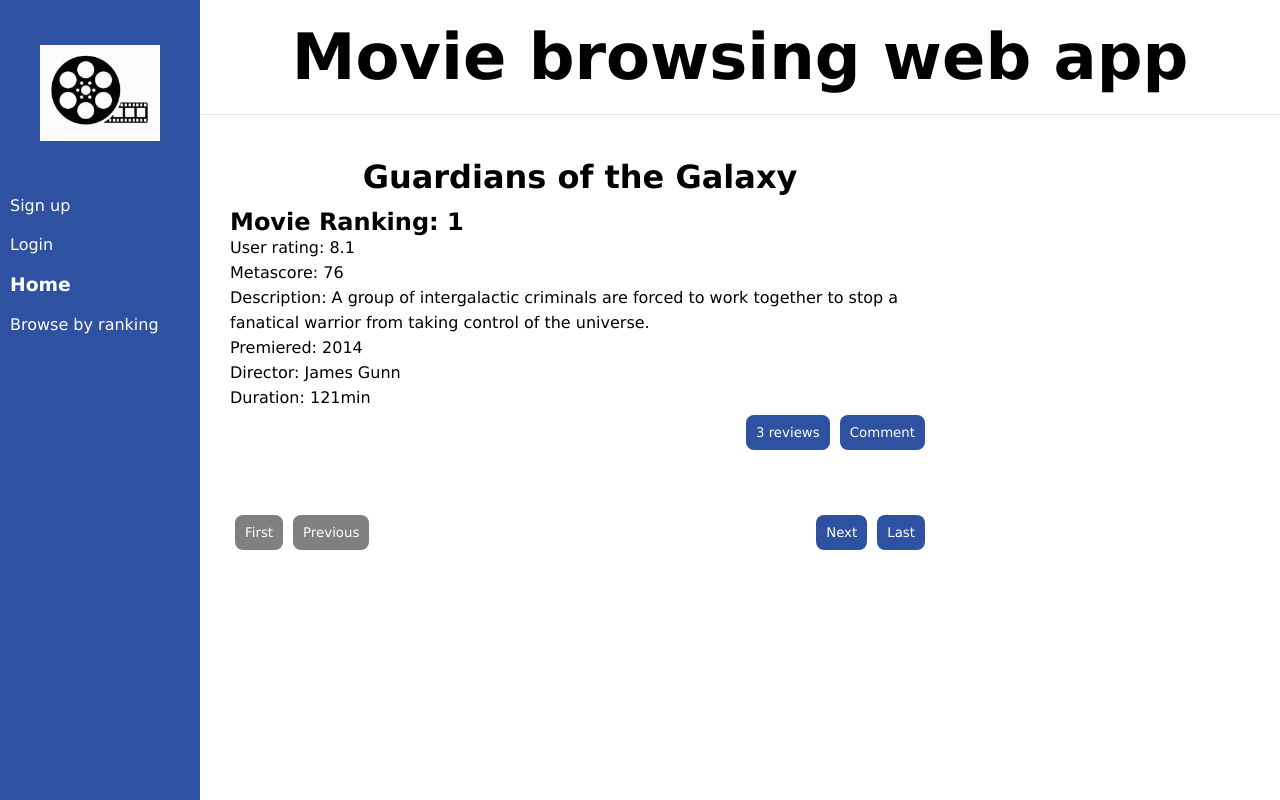
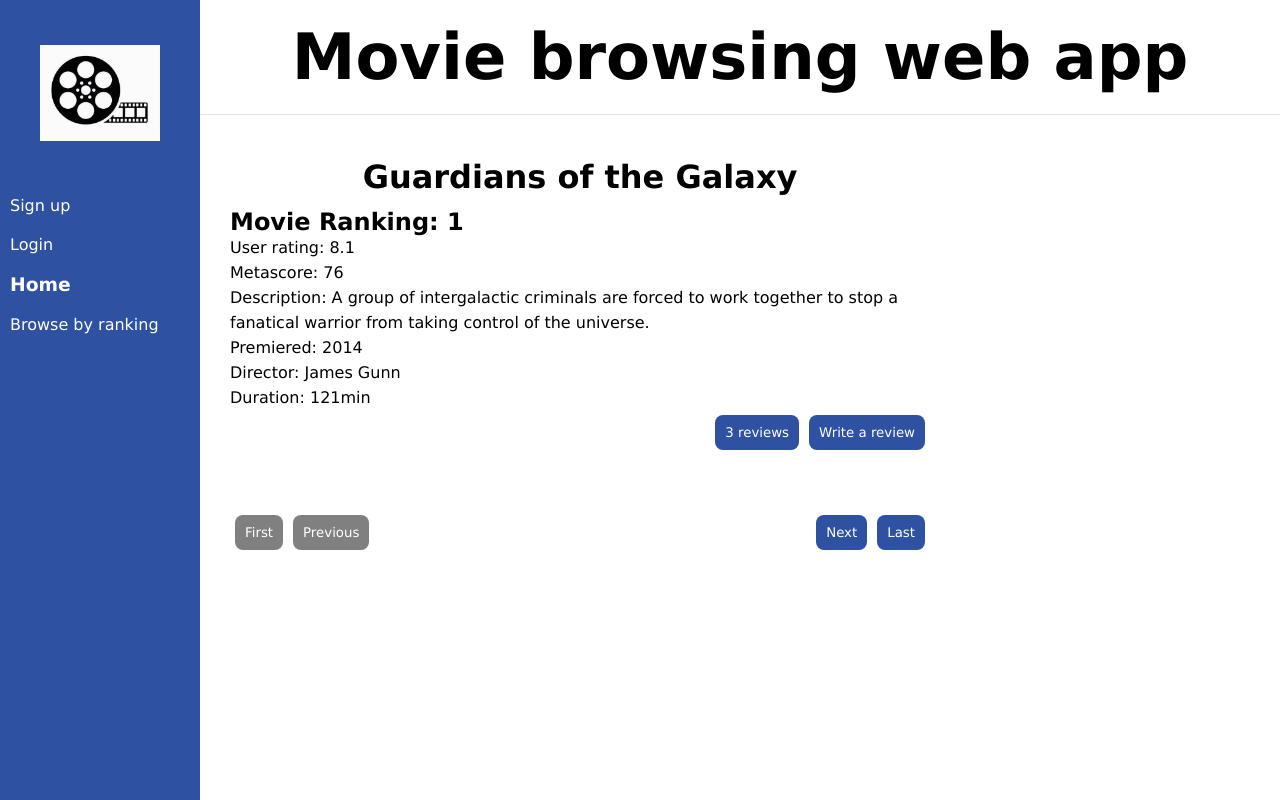
Before and after one commit to ek360/Movie-Web-app, a Flask app: page /movies in a window 1280 px wide. Run offline with Flask 2, Linux system fonts and the light colour scheme.

Commit message:
Changed wording on button

```diff
--- a/movie/templates/news/articles.html
+++ b/movie/templates/news/articles.html
@@ -37,7 +37,7 @@
             {% if movies.reviews|length > 0 and movies.rank != show_reviews_for_movies %}
                 <button class="btn-general" onclick="location.href='{{ movies.view_review_url }}'">{{ movies.reviews|length }} reviews</button>
             {% endif %}
-            <button class="btn-general" onclick="location.href='{{ movies.add_review_url }}'">Comment</button>
+            <button class="btn-general" onclick="location.href='{{ movies.add_review_url }}'">Write a review</button>
         </div>
         {% if movies.rank == show_reviews_for_movies %}
         <div>
```
